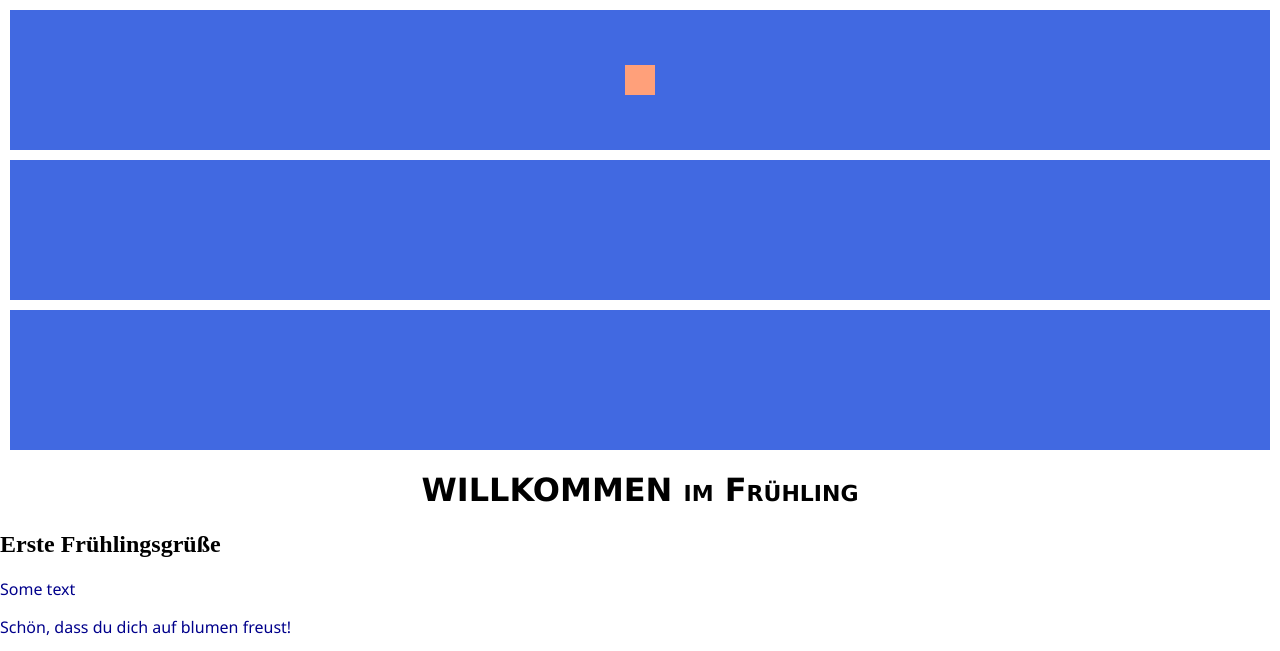
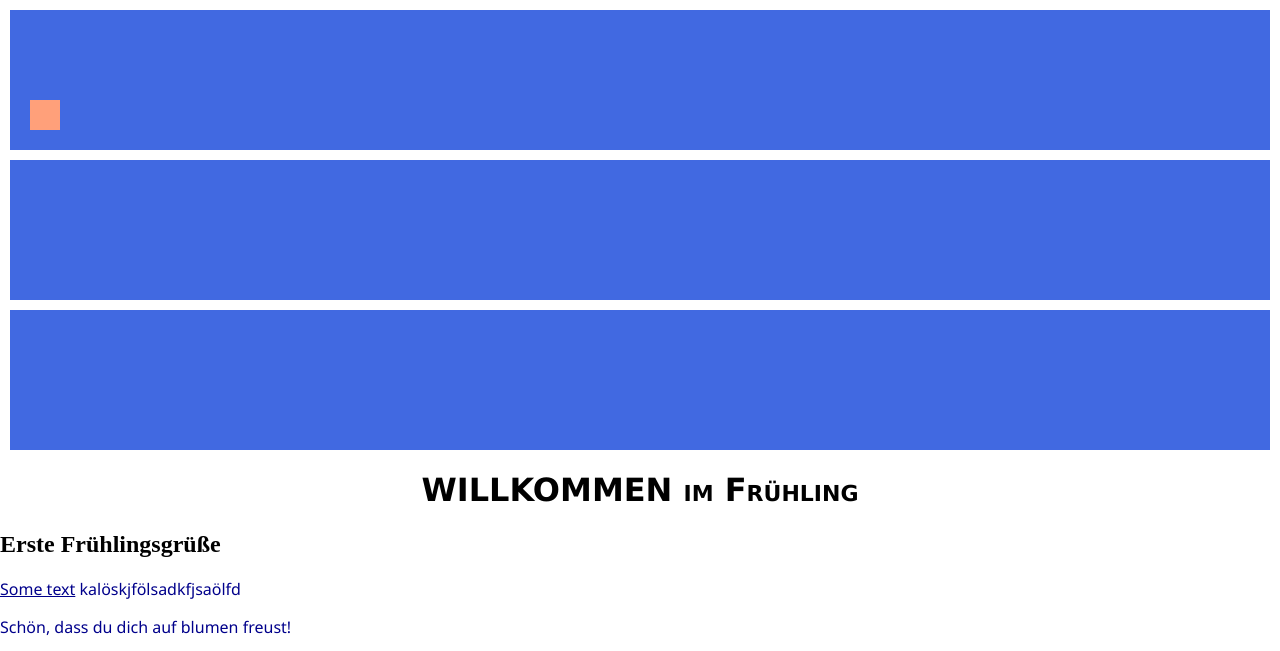
Before and after one commit to GPatrizia/FAMI_2021, a plain HTML site: page Probe/grundlagen.html in a window 1280 px wide. Shown: the top 651 px of the page. Drawn offline with Linux system fonts and the light colour scheme.

Commit message:
13.10.21

```diff
--- a/Probe/format.css
+++ b/Probe/format.css
@@ -14,7 +14,8 @@ body {
   background-color: lightsalmon;
   height: 30px;
   width: 30px;
-  margin: 35px calc(50% - 15px);
+  margin-top:70px;
+  margin-left:px;
 
 }
 
@@ -51,3 +52,7 @@ a[href^="https"]:before {
   li {
     margin-bottom:15px;
   }
+
+.underline  {
+  text-decoration: underline;
+}
--- a/Probe/grundlagen.html
+++ b/Probe/grundlagen.html
@@ -24,7 +24,7 @@
     <h1>WILLKOMMEN im Frühling</h1>
     <h2>Erste Frühlingsgrüße</h2>
 
-    <p><span>Some text</span></p>
+    <p><span class="underline">Some text</span> kalöskjfölsadkfjsaölfd </p>
     <p>Schön, dass du dich auf blumen freust!</p>
     <p>Hier <em>unten</em> siehst du ein <strong> Bild</strong> mit <mark> Krokussen</mark> </p>
 
```
